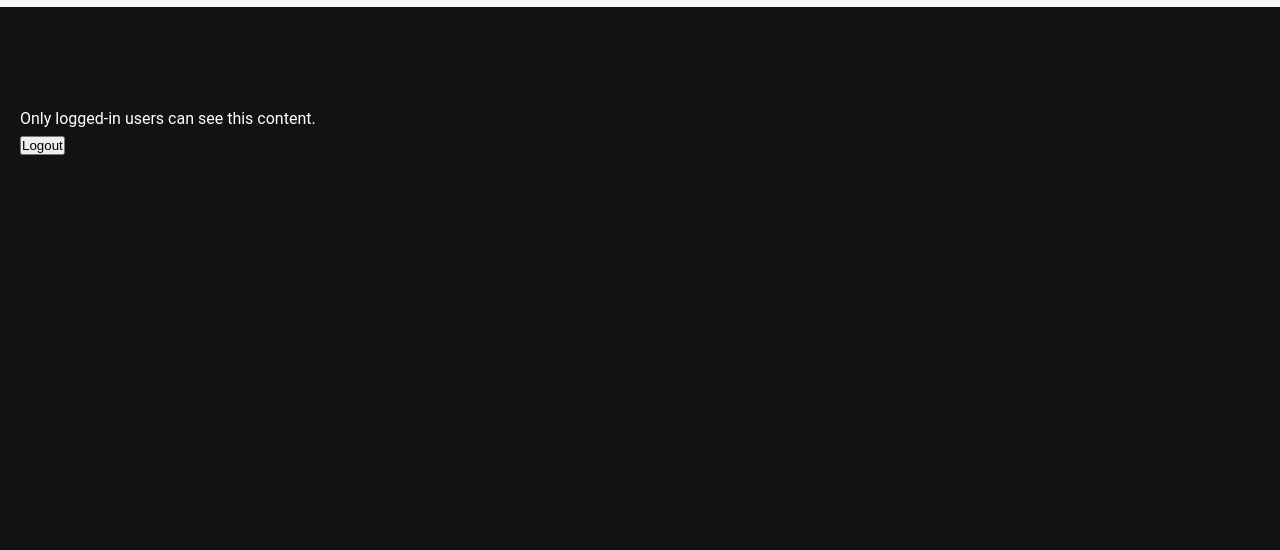
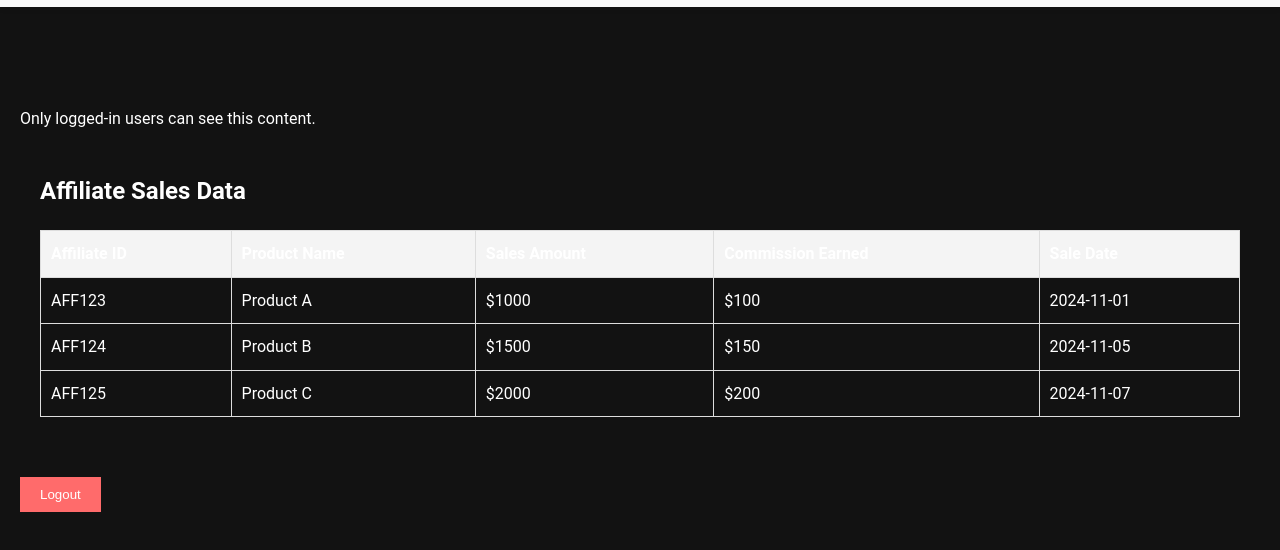
Before and after one commit to itsDill/Ioinnovationfund, a plain HTML site: page dashboard.html in a window 1280 px wide. Shown: the part 64-614 px from the top of the page. Drawn offline with Linux system fonts and the light colour scheme; sample sign-in values are in the browser's storage.

Commit message:
Merge remote-tracking branch 'origin/main'

```diff
--- a/assets/css/style.css
+++ b/assets/css/style.css
@@ -269,3 +269,9 @@ main {
     padding-left: 20px;
     padding-right: 20px;
 }
+nav ul li a.active {
+    color: #ff6b6b; /* Only change color */
+    font-size: inherit; /* Ensure no size change */
+    padding: inherit; /* Match other links */
+    margin: inherit; /* Match other links */
+}
--- a/dashboard.html
+++ b/dashboard.html
@@ -5,6 +5,37 @@
     <meta name="viewport" content="width=device-width, initial-scale=1.0">
     <title>Dashboard</title>
     <link rel="stylesheet" href="assets/css/style.css">
+    <style>
+        /* Basic styling for the sales data table */
+        .sales-table {
+            width: 100%;
+            border-collapse: collapse;
+            margin-top: 20px;
+        }
+        .sales-table th, .sales-table td {
+            padding: 10px;
+            text-align: left;
+            border: 1px solid #ddd;
+        }
+        .sales-table th {
+            background-color: #f4f4f4;
+        }
+        .sales-table tr:hover {
+            background-color: #f1f1f1;
+        }
+        /* Button styling */
+        #logoutButton {
+            margin-top: 20px;
+            padding: 10px 20px;
+            background-color: #ff6b6b;
+            color: white;
+            border: none;
+            cursor: pointer;
+        }
+        #logoutButton:hover {
+            background-color: #ff4444;
+        }
+    </style>
 </head>
 <body>
     <header>
@@ -12,18 +43,81 @@
     </header>
     <main>
         <p>Only logged-in users can see this content.</p>
+
+        <!-- Sales Data Section -->
+        <section id="affiliateSales" style="display: none;">
+            <h2>Affiliate Sales Data</h2>
+            <table class="sales-table">
+                <thead>
+                    <tr>
+                        <th>Affiliate ID</th>
+                        <th>Product Name</th>
+                        <th>Sales Amount</th>
+                        <th>Commission Earned</th>
+                        <th>Sale Date</th>
+                    </tr>
+                </thead>
+                <tbody id="salesData">
+                    <!-- Sales data will be dynamically loaded here -->
+                </tbody>
+            </table>
+        </section>
+
         <button id="logoutButton">Logout</button>
     </main>
+
     <script>
         // Check if the user is logged in
         if (!localStorage.getItem('loggedIn')) {
-            window.location.href = 'login.html';
+            window.location.href = 'login.html'; // Redirect if not logged in
+        } else {
+            // Show the affiliate sales section if logged in
+            document.getElementById("affiliateSales").style.display = "block";
         }
+
+        // Sample Affiliate Sales Data
+        const affiliateSales = [
+            {
+                affiliateId: "AFF123",
+                productName: "Product A",
+                salesAmount: "$1000",
+                commissionEarned: "$100",
+                saleDate: "2024-11-01"
+            },
+            {
+                affiliateId: "AFF124",
+                productName: "Product B",
+                salesAmount: "$1500",
+                commissionEarned: "$150",
+                saleDate: "2024-11-05"
+            },
+            {
+                affiliateId: "AFF125",
+                productName: "Product C",
+                salesAmount: "$2000",
+                commissionEarned: "$200",
+                saleDate: "2024-11-07"
+            }
+        ];
+
+        // Dynamically Add Affiliate Sales Data to the Table
+        const salesDataContainer = document.getElementById("salesData");
+        affiliateSales.forEach(sale => {
+            const row = document.createElement("tr");
+            row.innerHTML = `
+                <td>${sale.affiliateId}</td>
+                <td>${sale.productName}</td>
+                <td>${sale.salesAmount}</td>
+                <td>${sale.commissionEarned}</td>
+                <td>${sale.saleDate}</td>
+            `;
+            salesDataContainer.appendChild(row);
+        });
 
         // Logout functionality
         document.getElementById('logoutButton').addEventListener('click', () => {
             localStorage.removeItem('loggedIn');
-            window.location.href = 'login.html';
+            window.location.href = 'login.html'; // Redirect to login page after logout
         });
     </script>
 </body>
```
Also changed, not shown: assets/js/script.js (+2 -24 lines), index.html (+1 -0 lines), research.html (+1 -1 lines).
